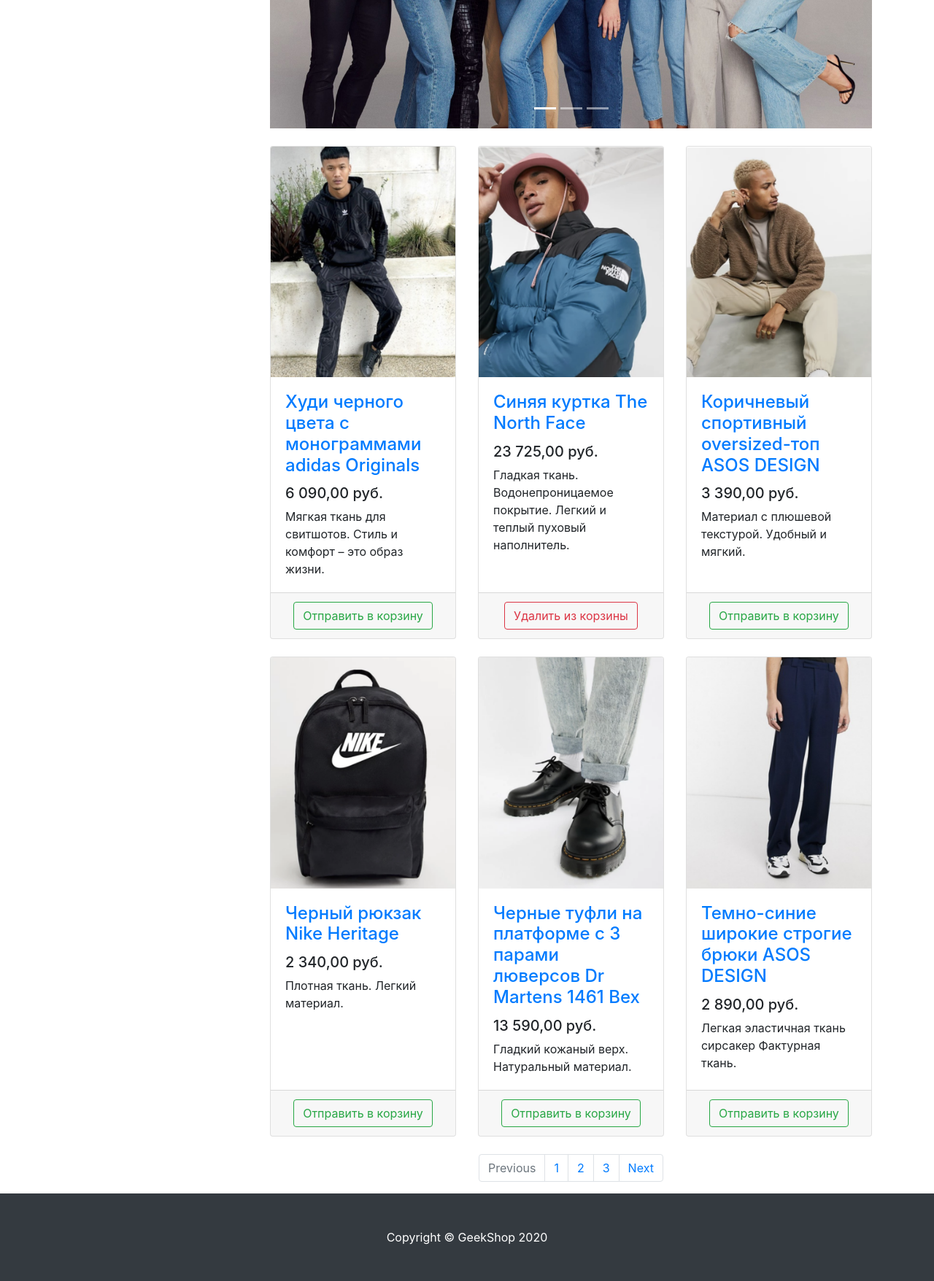
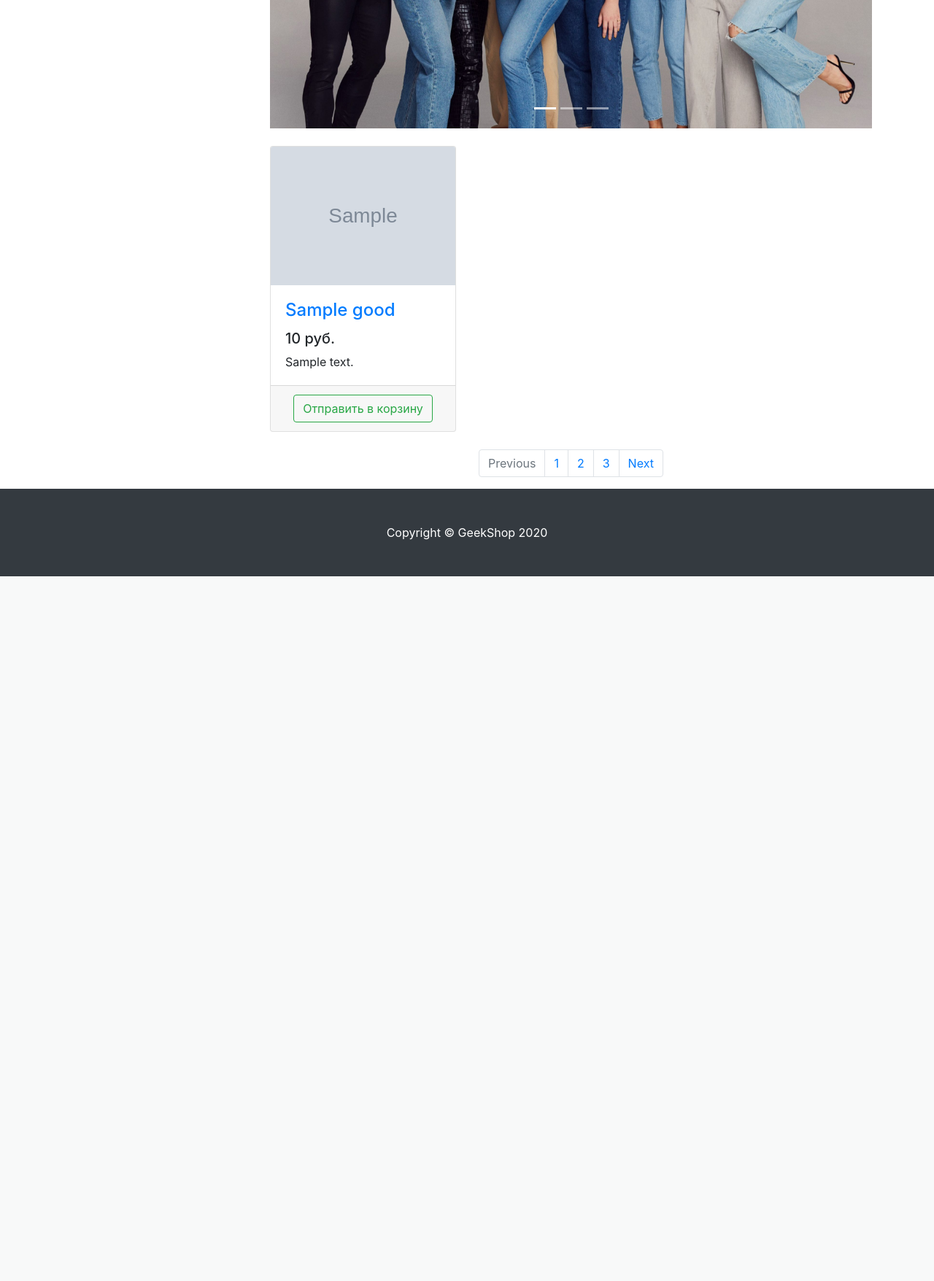
Before and after one commit to Akishev23/geekshop, a Django app: template products/templates/products/products.html in a window 1280 px wide. Shown: the part 399-2155 px from the top of the page at 73% size. After the commit the page ends 1189 px from the top, so only its background shows below. Run offline with Django 3.2, Linux system fonts and the light colour scheme; the template is opened without the code that fills it: most values are stand-ins (such as "Sample title", 1, 10 or a date in 2020); grey boxes marked "Sample" are stand-in pictures; some libraries are stand-ins or nearby versions.

Commit message:
made all

```diff
--- /dev/null
+++ b/products/fixtures/prod.json
@@ -0,0 +1,6 @@
+[{"name": "Худи черного цвета с монограммами adidas Originals", "price": "6 090,00", "desc": "Мягкая ткань для свитшотов. Стиль и комфорт – это образ жизни.", "img": "vendor/img/products/Adidas-hoodie.png"},
+{"name": "Синяя куртка The North Face", "price": "23 725,00", "desc": "Гладкая ткань. Водонепроницаемое покрытие. Легкий и теплый пуховый наполнитель.", "img":"vendor/img/products/Blue-jacket-The-North-Face.png"},
+{"name": "Коричневый спортивный oversized-топ ASOS DESIGN", "price": "3 390,00", "desc": "Материал с плюшевой текстурой. Удобный и мягкий.", "img":"vendor/img/products/Brown-sports-oversized-top-ASOS-DESIGN.png"},
+{"name": "Черный рюкзак Nike Heritage", "price": "2 340,00", "desc": "Плотная ткань. Легкий материал.", "img":"vendor/img/products/Brown-sports-oversized-top-ASOS-DESIGN.png"},
+{"name": "Черные туфли на платформе с 3 парами люверсов Dr Martens 1461 Bex", "price": "13 590,00", "desc": "Гладкий кожаный верх. Натуральный материал.", "img":"vendor/img/products/Black-Dr-Martens-shoes.png"},
+{"name": "Темно-синие широкие строгие брюки ASOS DESIGN", "price": "2 890,00 руб", "desc": "Легкая эластичная ткань сирсакер Фактурная ткань.", "img":"vendor/img/products/Dark-blue-wide-leg-ASOs-DESIGN-trousers.png"}]
--- a/products/templates/products/prod.json
+++ /dev/null
@@ -1,6 +0,0 @@
-[{"name": "Худи черного цвета с монограммами adidas Originals", "price": "6 090,00", "desc": "Мягкая ткань для свитшотов. Стиль и комфорт – это образ жизни."},
-{"name": "Синяя куртка The North Face", "price": "23 725,00", "desc": "Гладкая ткань. Водонепроницаемое покрытие. Легкий и теплый пуховый наполнитель."},
-{"name": "Коричневый спортивный oversized-топ ASOS DESIGN", "price": "3 390,00", "desc": "Материал с плюшевой текстурой. Удобный и мягкий."},
-{"name": "Черный рюкзак Nike Heritage", "price": "2 340,00", "desc": "Плотная ткань. Легкий материал."},
-{"name": "Черные туфли на платформе с 3 парами люверсов Dr Martens 1461 Bex", "price": "13 590,00", "desc": "Гладкий кожаный верх. Натуральный материал."},
-{"name": "Темно-синие широкие строгие брюки ASOS DESIGN", "price": "2 890,00 руб", "desc": "Легкая эластичная ткань сирсакер Фактурная ткань."}]
--- a/products/templates/products/products.html
+++ b/products/templates/products/products.html
@@ -58,19 +58,21 @@
 
             <div class="row">
 
+                {% for good in products %}
+
                 <div class="col-lg-4 col-md-6 mb-4">
                     <div class="card h-100">
                         <a href="#">
                             <img class="card-img-top"
-                                 src="/static/vendor/img/products/Adidas-hoodie.png"
-                                 alt="">
+                                 src="{% static good.img %}"
+                                 alt="{{good.name}}">
                         </a>
                         <div class="card-body">
                             <h4 class="card-title">
-                                <a href="#">Худи черного цвета с монограммами adidas Originals</a>
+                                <a href="#">{{good.name}}</a>
                             </h4>
-                            <h5>6 090,00 руб.</h5>
-                            <p class="card-text">Мягкая ткань для свитшотов. Стиль и комфорт – это образ жизни.</p>
+                            <h5>{{ good.price}} руб.</h5>
+                            <p class="card-text">{{ good.desc}}</p>
                         </div>
                         <div class="card-footer text-center">
                             <button type="button" class="btn btn-outline-success">Отправить в корзину</button>
@@ -78,106 +80,7 @@
                     </div>
                 </div>
 
-                <div class="col-lg-4 col-md-6 mb-4">
-                    <div class="card h-100">
-                        <a href="#">
-                            <img class="card-img-top"
-                                 src="/static/vendor/img/products/Blue-jacket-The-North-Face.png" alt="">
-                        </a>
-                        <div class="card-body">
-                            <h4 class="card-title">
-                                <a href="#">Синяя куртка The North Face</a>
-                            </h4>
-                            <h5>23 725,00 руб.</h5>
-                            <p class="card-text">
-                                Гладкая ткань. Водонепроницаемое покрытие. Легкий и теплый пуховый наполнитель.
-                            </p>
-                        </div>
-                        <div class="card-footer text-center">
-                            <button type="button" class="btn btn-outline-danger">Удалить из корзины</button>
-                        </div>
-                    </div>
-                </div>
-
-                <div class="col-lg-4 col-md-6 mb-4">
-                    <div class="card h-100">
-                        <a href="#">
-                            <img class="card-img-top"
-                                 src="/static/vendor/img/products/Brown-sports-oversized-top-ASOS-DESIGN.png"
-                                 alt="">
-                        </a>
-                        <div class="card-body">
-                            <h4 class="card-title">
-                                <a href="#">Коричневый спортивный oversized-топ ASOS DESIGN</a>
-                            </h4>
-                            <h5>3 390,00 руб.</h5>
-                            <p class="card-text">Материал с плюшевой текстурой. Удобный и мягкий.</p>
-                        </div>
-                        <div class="card-footer text-center">
-                            <button type="button" class="btn btn-outline-success">Отправить в корзину</button>
-                        </div>
-                    </div>
-                </div>
-
-                <div class="col-lg-4 col-md-6 mb-4">
-                    <div class="card h-100">
-                        <a href="#">
-                            <img class="card-img-top"
-                                 src="/static/vendor/img/products/Black-Nike-Heritage-backpack.png"
-                                 alt="">
-                        </a>
-                        <div class="card-body">
-                            <h4 class="card-title">
-                                <a href="#">Черный рюкзак Nike Heritage</a>
-                            </h4>
-                            <h5>2 340,00 руб.</h5>
-                            <p class="card-text">Плотная ткань. Легкий материал.</p>
-                        </div>
-                        <div class="card-footer text-center">
-                            <button type="button" class="btn btn-outline-success">Отправить в корзину</button>
-                        </div>
-                    </div>
-                </div>
-
-                <div class="col-lg-4 col-md-6 mb-4">
-                    <div class="card h-100">
-                        <a href="#">
-                            <img class="card-img-top"
-                                 src="/static/vendor/img/products/Black-Dr-Martens-shoes.png"
-                                 alt="">
-                        </a>
-                        <div class="card-body">
-                            <h4 class="card-title">
-                                <a href="#">Черные туфли на платформе с 3 парами люверсов Dr Martens 1461 Bex</a>
-                            </h4>
-                            <h5>13 590,00 руб.</h5>
-                            <p class="card-text">Гладкий кожаный верх. Натуральный материал.</p>
-                        </div>
-                        <div class="card-footer text-center">
-                            <button type="button" class="btn btn-outline-success">Отправить в корзину</button>
-                        </div>
-                    </div>
-                </div>
-
-                <div class="col-lg-4 col-md-6 mb-4">
-                    <div class="card h-100">
-                        <a href="#">
-                            <img class="card-img-top"
-                                 src="/static/vendor/img/products/Dark-blue-wide-leg-ASOs-DESIGN-trousers.png"
-                                 alt="">
-                        </a>
-                        <div class="card-body">
-                            <h4 class="card-title">
-                                <a href="#">Темно-синие широкие строгие брюки ASOS DESIGN</a>
-                            </h4>
-                            <h5>2 890,00 руб.</h5>
-                            <p class="card-text">Легкая эластичная ткань сирсакер Фактурная ткань.</p>
-                        </div>
-                        <div class="card-footer text-center">
-                            <button type="button" class="btn btn-outline-success">Отправить в корзину</button>
-                        </div>
-                    </div>
-                </div>
+                {% endfor %}
 
             </div>
 
--- a/products/views.py
+++ b/products/views.py
@@ -8,14 +8,14 @@
     context = {
         'title': 'index',
     }
-    return render(request, 'products/index.html')
+    return render(request, 'products/index.html', context)
 
 
 def products(request):
-    with open('products/templates/products/prod.json', encoding='utf-8') as f:
+    with open('products/fixtures/prod.json', encoding='utf-8') as f:
         prs = json.load(f)
     context = {
         'title': 'products',
         'products': prs
     }
-    return render(request, 'products/products.html')
+    return render(request, 'products/products.html', context)
```
